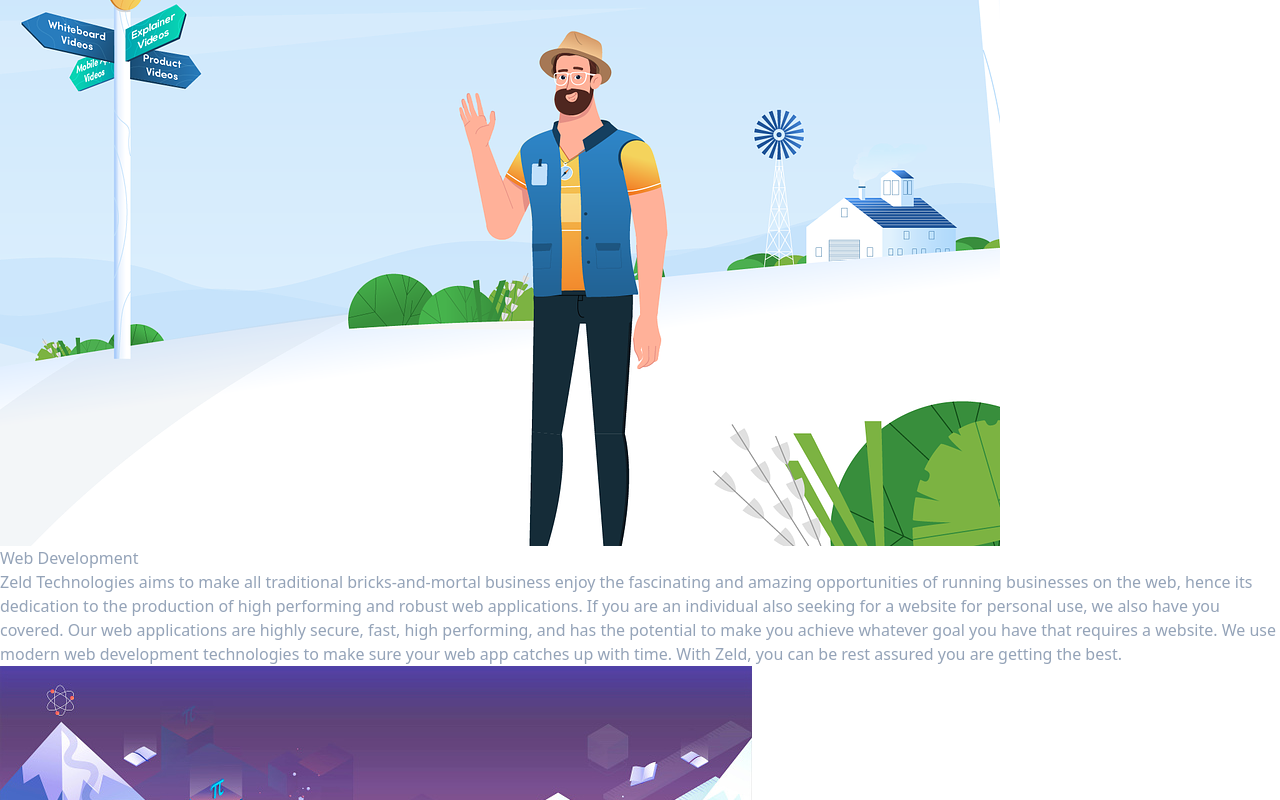
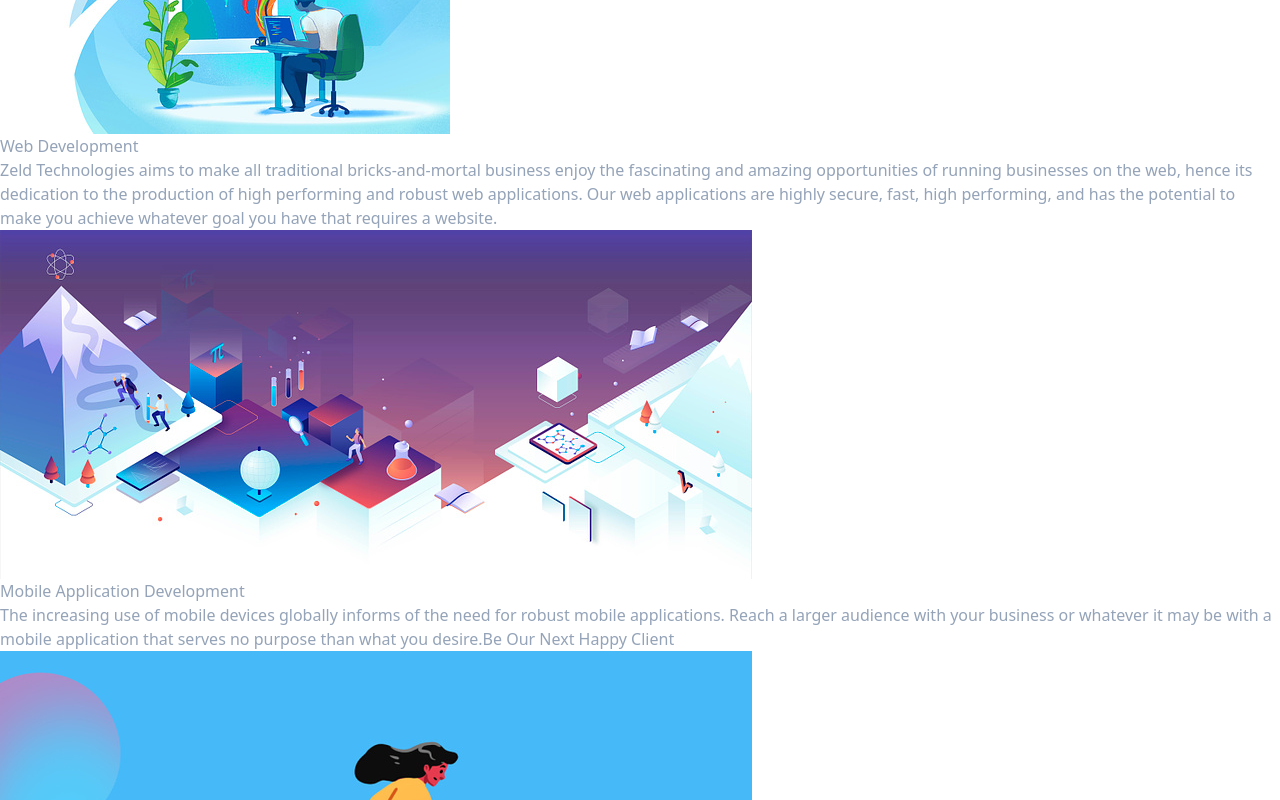
Before and after one commit to techpepson/zeldSite, a React (Vite) app: page /services in a window 1280 px wide. Shown: the part 900-1700 px from the top of the page. Built offline with nearby package versions, Linux system fonts and the light colour scheme.

Commit message:
feat(Services Page): Work on the positioning of images, among other contents of the Services page.

```diff
--- a/src/components/Services.tsx
+++ b/src/components/Services.tsx
@@ -5,7 +5,6 @@
 import { servicesHeader } from "../styles/servicesStyles";
 import "../styles/compoStyles/servicesPage.css";
 import {
-  codeFix,
   webDev,
   webDesign,
   mobileDev,
@@ -34,9 +33,9 @@
             </p>
             {/*A div container that contains all the short description of services*/}
             <div
-              className={`animated-services-container ${servicesHeader.animateStyling}`}
+              className={`animated-services-container ${servicesHeader.animateStyling} overflow-hidden`}
             >
-              <div className="web-dev">
+              <div className={`web-dev relative`}>
                 <p>
                   <h1>Web Development</h1>
                 </p>
@@ -116,50 +115,56 @@
               </div>
             </div>
           </div>
-          <div className={`flex flex-col`}>
-            <p>Our Work</p>
-            <div className="full-description-container">
+          <div className={`{${servicesHeader.flexCol}} gap-10 mt-10`}>
+            {/*A section that introduces what we do briefly.*/}
+            <p className={`${servicesHeader.largeText}`}>Our Work</p>
             <div className={`${servicesHeader.floatingImgStyles}`}>
-                <img src={customerImg} alt="Floating-app" />
-                <div className="web-dev-text">
+              <div>
+                <img
+                  src={uiCoder}
+                  alt="Floating-app"
+                  className={`${servicesHeader.floatingImg}`}
+                />
+              </div>
+              <div className={`${servicesHeader.centerText}`}>
                 <p>
-                    <h1>Web Development</h1>
+                  <h1 className={`${servicesHeader.mediumText}`}>
+                    Web Development
+                  </h1>
                 </p>
-                  <p>
-                    <span>
+                <p className={`${servicesHeader.paraStyle}`}>
+                  <span className={`${servicesHeader.smallText}`}>
                     Zeld Technologies aims to make all traditional
-                      bricks-and-mortal business enjoy the fascinating and
-                      amazing opportunities of running businesses on the web,
-                      hence its dedication to the production of high performing
-                      and robust web applications. If you are an individual also
-                      seeking for a website for personal use, we also have you
-                      covered. Our web applications are highly secure, fast,
-                      high performing, and has the potential to make you achieve
-                      whatever goal you have that requires a website. We use
-                      modern web development technologies to make sure your web
-                      app catches up with time. With Zeld, you can be rest
-                      assured you are getting the best.
+                    bricks-and-mortal business enjoy the fascinating and amazing
+                    opportunities of running businesses on the web, hence its
+                    dedication to the production of high performing and robust
+                    web applications. Our web applications are highly secure,
+                    fast, high performing, and has the potential to make you
+                    achieve whatever goal you have that requires a website.
                   </span>
                 </p>
               </div>
-                <img src={webDev} alt="Floating-mobile" />
+              <div>
+                <img
+                  src={webDev}
+                  alt="Floating-mobile"
+                  className={`${servicesHeader.floatingImg} transform rotate-[10deg]`}
+                />
+              </div>
             </div>
             <div className={`${servicesHeader.floatingImgStyles}`}>
-                <div className="mobile-dev-text">
+              <div className={`${servicesHeader.centerText}`}>
                 <p>
-                    <h1>Mobile Application Development</h1>
+                  <h1 className={`${servicesHeader.mediumText}`}>
+                    Mobile Application Development
+                  </h1>
                 </p>
-                  <p>
+                <p className={`${servicesHeader.paraStyle}`}>
                   <span>
-                      The increasing use of mobile devices globally informs of
-                      the need for robust mobile applications. Reach a larger
-                      audience with your business or whatever it may be with a
-                      mobile application that serves no purpose than what you
-                      desire. With the use of modern technologies, Zeld
-                      Technologies has the capabilities to get a mobile
-                      application that serves the right purpose. Our clients
-                      never hide their excitement and appreciation when make for
-                      them what they want.
+                    The increasing use of mobile devices globally informs of the
+                    need for robust mobile applications. Reach a larger audience
+                    with your business or whatever it may be with a mobile
+                    application that serves no purpose than what you desire.
                     <span>Be Our Next Happy Client</span>
                   </span>
                 </p>
@@ -167,23 +172,26 @@
               <img
                 src={mobileDev}
                 alt="A floating image showing our work as mobile app developers"
+                className={`${servicesHeader.floatingImg}`}
               />
-                <div className="ui/ux-text">
+              <div className={`${servicesHeader.centerText}`}>
                 <p>
-                    <h1>UI/UX Design</h1>
+                  <h1 className={`${servicesHeader.mediumText}`}>
+                    UI/UX Design
+                  </h1>
                 </p>
-                  <p>
+                <p className={`${servicesHeader.paraStyle}`}>
                   <span>
                     Looking for a powerful design? Zeld Technologies' team of
                     UI/UX designers have you covered. Get our amazing designs,
-                      flyers, posters, business cards, and whatever design you
-                      may need, all from Zeld.
+                    flyers, posters, business cards, and whatever design you may
+                    need, all from Zeld.
                   </span>
                 </p>
               </div>
             </div>
-            </div>
-            <div className="sales">
+
+            <div>
               <p>
                 <span>
                   Wait... Want an electronic device to buy as well, we also deal
@@ -194,16 +202,19 @@
               </p>
             </div>
           </div>
-          <div className={`${servicesHeader.workStyles} how-we-work`}>
-            <div>
+          <div className={`${servicesHeader.workStyles} mt-10`}>
+            <div className={`${servicesHeader.workStylesHeader}`}>
               <p>How We Work</p>
-              <p>Small teams of dedicated and honest team players</p>
+              <p className={`${servicesHeader.largeText}`}>
+                Small teams of dedicated and honest team players.
+              </p>
             </div>
             <img
               src={webDesign}
               alt="An image of a team leader showing our team structure"
+              className={`${servicesHeader.workStylesImg}`}
             />
-            <p>
+            <p className={`${servicesHeader.paraStyle}`}>
               <span>
                 We believe in breaking down complex problems into smaller ones
                 for a better solution. We break down our developers into smaller
@@ -217,18 +228,20 @@
                 customer acquisition.
               </span>
             </p>
-            <div>
+            <div className={`${servicesHeader.buttonStart}`}>
               <Button />
             </div>
           </div>
-          <div className="what we really do">
-            <p>Our Core Skills</p>
+          <div className={`${servicesHeader.centerSmallScreen} max-lg:mt-10`}>
+            <p className={`${servicesHeader.largeText}`}>Our Core Skills</p>
             <div className={`${servicesHeader.coreServices}`}>
-              <div className="create-ideas">
+              <div className={`${servicesHeader.flexCol}`}>
                 <p>
-                  <h1>Idea Creation</h1>
+                  <h1 className={`${servicesHeader.mediumText}`}>
+                    Idea Creation
+                  </h1>
                 </p>
-                <p>
+                <p className={`${servicesHeader.paraStyle}`}>
                   <span>
                     Zeld Technologies is endowed with highly skilled team
                     players who are innovative in idea creation and the
@@ -239,15 +252,27 @@
                   </span>
                 </p>
               </div>
-              <img src={ideaImg} alt="An image of idea creation." />
+              <div>
+                <img
+                  src={ideaImg}
+                  alt="An image of idea creation."
+                  className={`${servicesHeader.solidImg}`}
+                />
               </div>
-            <div className={`${servicesHeader.coreServices}`}>
-              <img src={coding} alt="An image of a programmer coding." />
-              <div className="building-products">
+            </div>
+            <div className={`${servicesHeader.coreServices} mt-8`}>
+              <img
+                src={coding}
+                alt="An image of a programmer coding."
+                className={`${servicesHeader.solidImg}`}
+              />
+              <div className={`${servicesHeader.flexCol}`}>
                 <p>
-                  <h1>Building Products</h1>
+                  <h1 className={`${servicesHeader.mediumText}`}>
+                    Building Products
+                  </h1>
                 </p>
-                <p>
+                <p className={`${servicesHeader.paraStyle}`}>
                   <span>
                     We build upon the philosophy that great products require
                     precision, dexterity and all-hands-on-deck mentality. Our
@@ -258,37 +283,43 @@
                 </p>
               </div>
             </div>
-            <div className={`${servicesHeader.coreServices}`}>
-              <div className="scale-business">
+            <div className={`${servicesHeader.coreServices} mt-8`}>
+              <div className={`${servicesHeader.flexCol}`}>
                 <p>
-                  <h1>Scale Business</h1>
+                  <h1 className={`${servicesHeader.mediumText}`}>
+                    Scale Business
+                  </h1>
                 </p>
-                <p>
+                <p className={`${servicesHeader.paraStyle}`}>
                   <span>
                     We pride ourselves on our branded approach to transforming
                     ideas into businesses primed for success. Following the
                     Design Sprint principles, we make sure to understand
                     whatever needs you have, and then employ critical thinking
                     and analytical skills through team work to find a solution
-                    to whatever the problem may be.There is therefore the assurance
-                    that our clients get nothing but the best from Zeld because
-                    they of course deserve nothing but the best.
+                    to whatever the problem may be.There is therefore the
+                    assurance that our clients get nothing but the best from
+                    Zeld because they of course deserve nothing but the best.
                   </span>
                 </p>
               </div>
               <img
                 src={scaleBusiness}
                 alt="An image of a team of developers."
+                className={`${servicesHeader.solidImg}`}
               />
             </div>
           </div>
-          <div className={`concluding-remarks ${servicesHeader.workStyles}`}>
-            <div className={`${servicesHeader.coreServices}`}>
-              <div>
+          <div
+            className={`${servicesHeader.coreServices} mt-14 ${servicesHeader.centerSmallScreen}`}
+          >
+            <div className={`${servicesHeader.flexCol}`}>
               <p>
-                  <h1>Ready to get Started? </h1>
+                <h1 className={`${servicesHeader.mediumText}`}>
+                  Ready to get Started?
+                </h1>
               </p>
-                <p>
+              <p className={`${servicesHeader.paraStyle}`}>
                 <span>
                   Apparently we had reached a great height in the atmosphere,
                   for the sky was dead black, and the stars had ceased to
@@ -296,12 +327,15 @@
                   cherished clients. We look forward to working with you.
                 </span>
               </p>
-              </div>
-              <img src={customerImg} alt="An image of a man waving." />
-            </div>
-            <div>
+              <div className={`${servicesHeader.buttonStart}`}>
                 <Button />
               </div>
+            </div>
+            <img
+              src={customerImg}
+              alt="An image of a man waving."
+              className={`${servicesHeader.solidImg}`}
+            />
           </div>
         </main>
         <footer>
--- a/src/styles/servicesStyles.ts
+++ b/src/styles/servicesStyles.ts
@@ -2,7 +2,19 @@
 
 export const servicesHeader: servicesHeaderStyles = {
   animateStyling: `flex`,
-  floatingImgStyles: `flex`,
-  workStyles: `flex flex-col`,
-  coreServices: `flex`
+  flexCol: `flex flex-col gap-3`,
+  floatingImgStyles: `lg:flex max-lg:flex max-lg:flex-col lg:justify-around max-lg:items-center max-lg:justify-center max-lg:gap-10`,
+  floatingImg: `border-none w-[15rem] h-[15rem] rounded-full transform rotate-[40deg] max-[265px]:w-[5rem] max-[265px]:h-[5rem]`,
+  workStyles: `flex flex-col justify-center items-center gap-5`,
+  workStylesHeader: `flex flex-col justify-center items-center gap-5 text-center`,
+  workStylesImg: `w-[40rem]`,
+  solidImg: `w-[20rem] rounded-md`,
+  coreServices: `lg:flex max-lg:flex max-lg:flex-col lg:justify-around max-lg:gap-5`,
+  centerText: `flex flex-col items-center gap-3`,
+  paraStyle: `text-justify max-w-[50ch]`,
+  buttonStart: `flex justify-start`,
+  smallText: ``,
+  mediumText: `lg:text-2xl max-sm:xl max-lg:xl`,
+  largeText: `lg:text-2xl max-sm:text-xl max-lg:text-xl`,
+  centerSmallScreen: `max-lg:flex max-lg:flex-col max-lg:justify-center max-lg:items-center`,
 };
```
Also changed, not shown: src/types/compoTypes/servicesInterface.ts (+12 -0 lines). Lines whose indentation alone changed are shown as unchanged.
